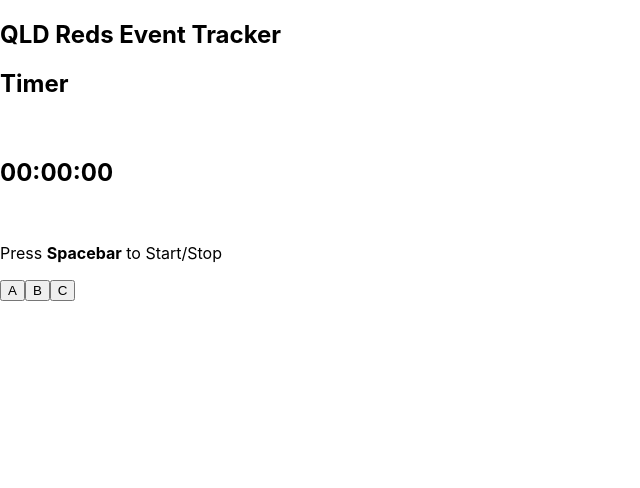
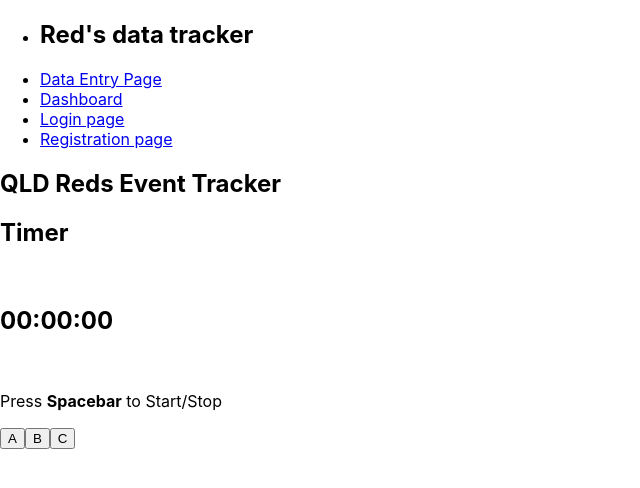
Before and after one commit to Capstone-T404/frontend, a React (Create React App) app: page / in a window 1280 px wide. Shown: the top 488 px of the page, without its empty margins (0-640 px from the left). Built offline with nearby package versions, Linux system fonts and the light colour scheme.

Commit message:
Added basic Navbar

```diff
--- a/src/App.js
+++ b/src/App.js
@@ -1,11 +1,11 @@
 import logo from './logo.svg';
 import './App.css';
 import { BrowserRouter, Routes, Route } from "react-router-dom";
-import Header from "./Components/Header"
 import HomePage from "./Components/HomePage"
 import LoginPage from "./Components/LoginPage"
 import RegisterPage from "./Components/RegisterPage"
 import Dashboard from "./Components/Dashboard"
+import Navigation from "./Components/Navbar"
 
 function App() {
   return (
--- /dev/null
+++ b/src/Components/Navbar.jsx
@@ -0,0 +1,32 @@
+// import "./Navigation.css"
+
+function Navigation() {
+    return (
+        <div className="Nav">
+            <nav className="Nav-header">
+
+                <ul className="NavigationList">
+
+                    <li className="NavTitle">
+                        <h1>Red's data tracker</h1>
+                    </li>
+                    <li className="NavItem">
+                        <a href="/" className="NavItem">Data Entry Page</a>
+                    </li>
+                    <li className="NavItem">
+                        <a href="/Dashboard">Dashboard</a>
+                    </li>
+                    <li className="NavItem" >
+                        <a href="/Login">Login page</a>
+                    </li>
+                    <li className="NavItem" >
+                        <a href="/Register">Registration page</a>
+                    </li>
+                </ul>
+
+            </nav>
+        </div>
+    );
+}
+
+export default Navigation;
--- a/src/index.js
+++ b/src/index.js
@@ -3,10 +3,12 @@
 import './index.css';
 import App from './App';
 import reportWebVitals from './reportWebVitals';
+import Navigation from "./Components/Navbar"
 
 const root = ReactDOM.createRoot(document.getElementById('root'));
 root.render(
   <React.StrictMode>
+    <Navigation />
     <App />
   </React.StrictMode>
 );
```
